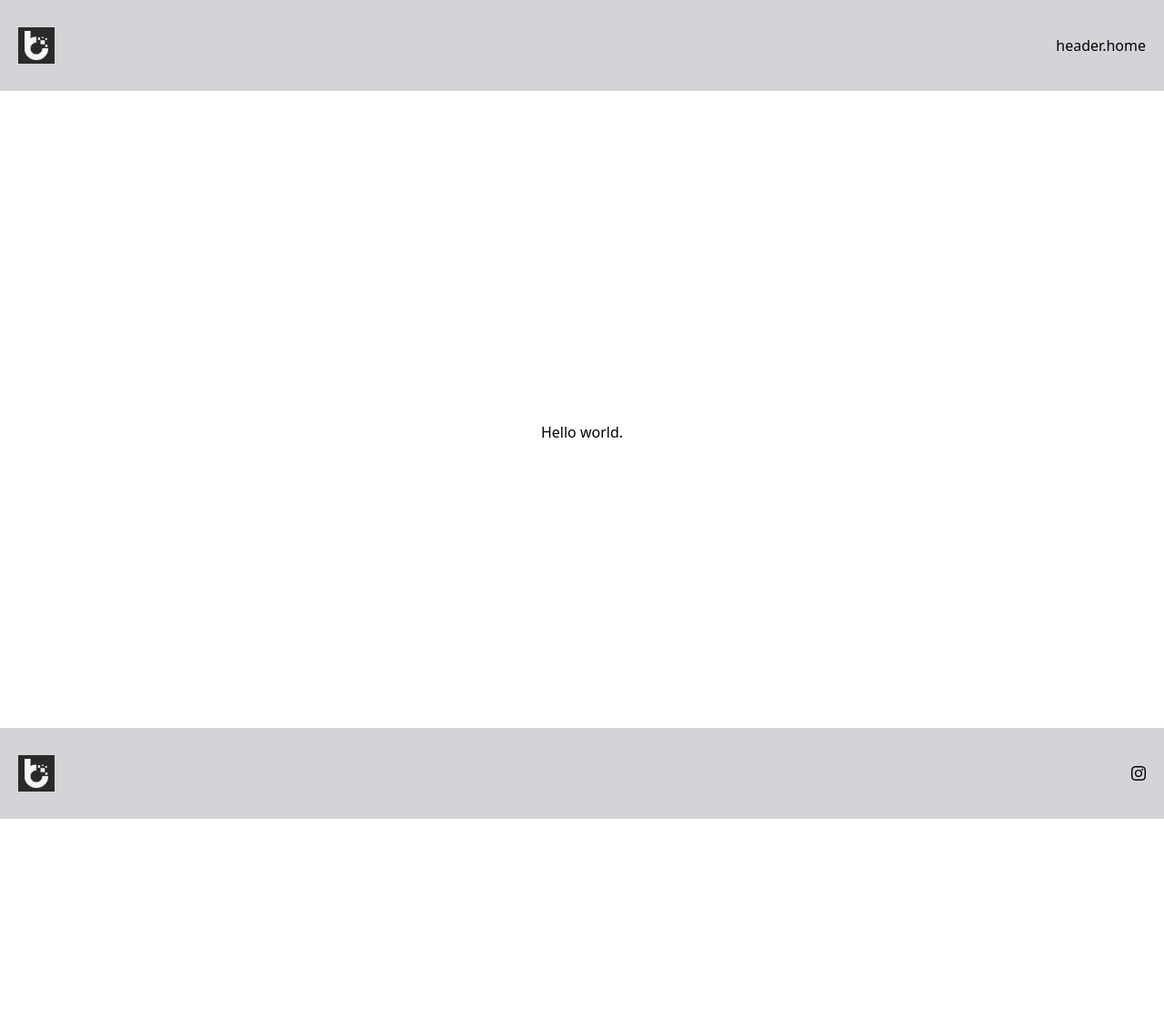
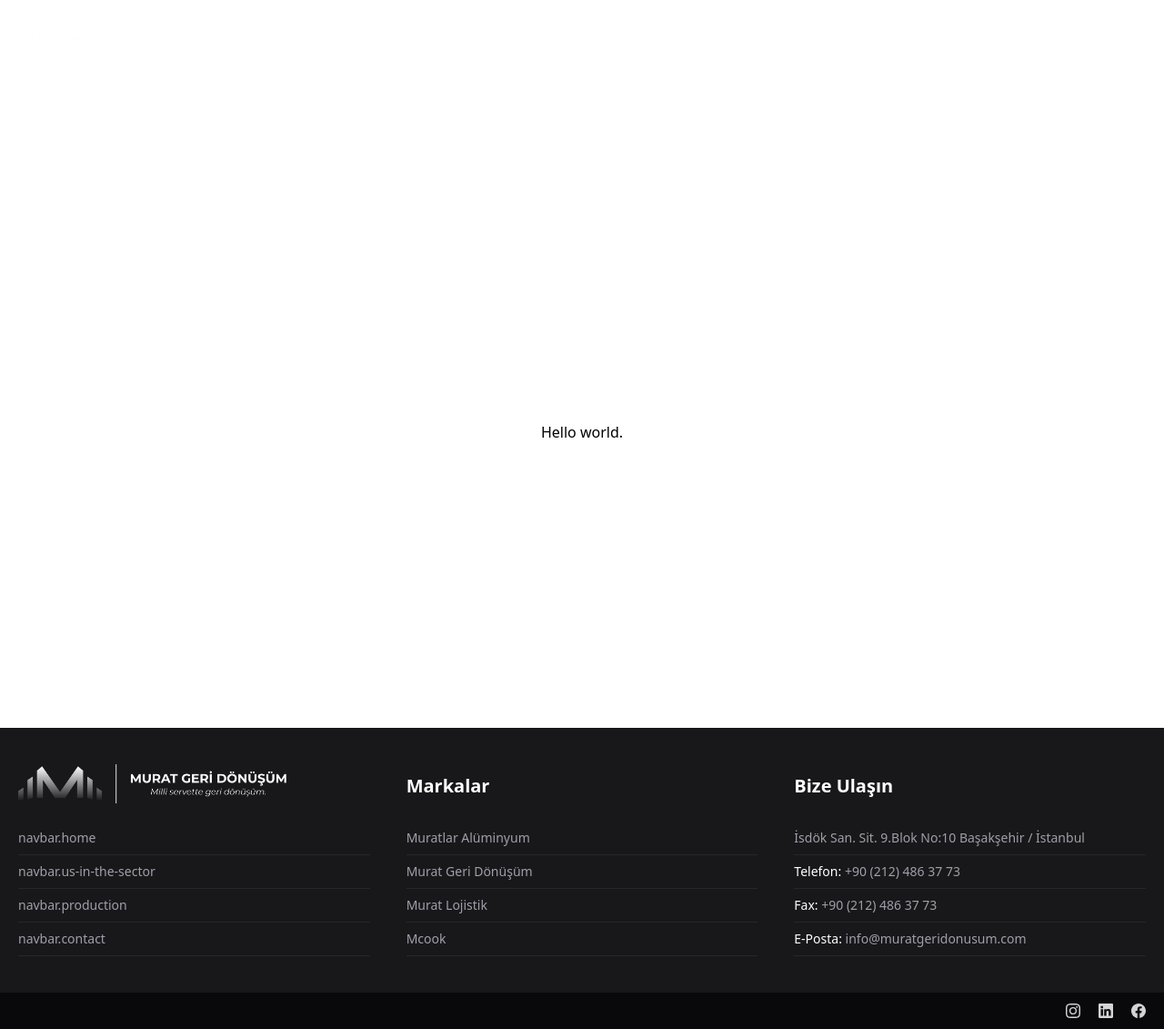
Before and after one commit to jaeger-dvlp/muratlar-alu-fl, a Next.js app: page / in a window 1280 px wide. Shown: the whole page at 91% size. Before the commit the page ends 900 px from the top, so only its background shows below. Built offline with nearby package versions, Linux system fonts and the light colour scheme.

Commit message:
feat: create component

```diff
--- a/src/components/layout/Footer.tsx
+++ b/src/components/layout/Footer.tsx
@@ -1,10 +1,15 @@
 import React from 'react';
 import Link from 'next/link';
-import { BsInstagram } from 'react-icons/bs';
-import Logo from '@/public/assets/img/beyond.png';
+import { BsFacebook, BsInstagram, BsLinkedin } from 'react-icons/bs';
+import { useTranslation } from 'next-i18next';
+import { NavbarLinks } from '@/components/layout/Navbar';
 import { FooterSocialLink } from '@/types/boilerplate.types';
 
+import Logo from '@/public/assets/img/logo-wtext.png';
+
 function Footer(): JSX.Element {
+  const { t } = useTranslation();
+
   const FooterSocialLinks: FooterSocialLink[] = [
     {
       id: 0,
@@ -12,13 +17,25 @@ function Footer(): JSX.Element {
       url: 'https://www.instagram.com',
       icon: BsInstagram,
     },
+    {
+      id: 1,
+      name: 'Linkedin',
+      url: 'https://www.linkedin.com',
+      icon: BsLinkedin,
+    },
+    {
+      id: 2,
+      name: 'Facebook',
+      url: 'https://www.facebook.com',
+      icon: BsFacebook,
+    },
   ];
 
   const getSocialLinks = (): JSX.Element[] => {
     const elements = FooterSocialLinks.map(({ id, url, icon: Icon }) => (
-      <li key={`fs-elm-${id}`}>
-        <a href={url} target="_blank" rel="noreferrer">
-          <Icon className="h-4 w-4 text-black transition-all duration-150 hover:bg-white/30" />
+      <li key={`fs-elm-${id}`} className="m-0 flex p-0">
+        <a className="m-0 p-0" href={url} target="_blank" rel="noreferrer">
+          <Icon className="h-4 w-4 text-zinc-300 transition-all duration-150 hover:text-white" />
         </a>
       </li>
     ));
@@ -27,20 +44,100 @@ function Footer(): JSX.Element {
   };
 
   return (
-    <footer className="m-0 flex min-h-[100px] w-full flex-wrap items-center justify-center bg-zinc-300 p-0">
-      <section className="max-w-theme flex w-full flex-wrap items-center justify-between p-5">
-        <Link href="/" className="relative">
+    <footer className="font-theme m-0 flex min-h-[100px] w-full flex-wrap items-center justify-center bg-zinc-900 p-0">
+      <section className="max-w-theme grid-col-1 grid w-full flex-wrap place-content-center items-stretch gap-5 gap-x-10 p-5 py-10 sm:grid-cols-2 md:grid-cols-3 lg:grid-cols-3 lg:place-content-between">
+        <ul className="flex h-full flex-col items-start justify-start gap-2">
+          <Link href="/" className="relative mb-5">
             <img
               alt="Logo"
               src={Logo.src}
-            className="aspect-square w-10 bg-black object-contain p-1 opacity-80 transition-all duration-150"
+              className="h-[43px] w-full max-w-[300px] object-contain invert transition-all duration-150"
             />
           </Link>
-        <nav className="flex items-center justify-center">
-          <ul className="flex list-none flex-wrap items-center justify-center gap-3 lg:flex-nowrap xl:flex-nowrap">
+          {NavbarLinks.map(({ name, url, id }) => (
+            <li
+              key={`footer-link-main-${id}`}
+              className="flex w-full items-center justify-start border-b border-b-zinc-800 pb-2 text-sm"
+            >
+              <Link className="text-zinc-400 hover:text-white" href={url}>
+                {t(name)}
+              </Link>
+            </li>
+          ))}
+        </ul>
+        <ul className="flex h-full flex-col justify-start gap-2">
+          <h3 className="my-2.5 h-[43px] self-start text-xl font-semibold text-white">
+            Markalar
+          </h3>
+          <li className="flex w-full items-center justify-start self-end border-b border-b-zinc-800 pb-2 text-sm">
+            <Link className="text-zinc-400 hover:text-white" href="/markalar">
+              Muratlar Alüminyum
+            </Link>
+          </li>
+          <li className="flex w-full items-center justify-start border-b border-b-zinc-800 pb-2 text-sm">
+            <Link className="text-zinc-400 hover:text-white" href="/markalar">
+              Murat Geri Dönüşüm
+            </Link>
+          </li>
+          <li className="flex w-full items-center justify-start border-b border-b-zinc-800 pb-2 text-sm">
+            <Link className="text-zinc-400 hover:text-white" href="/markalar">
+              Murat Lojistik
+            </Link>
+          </li>
+          <li className="flex w-full items-center justify-start border-b border-b-zinc-800 pb-2 text-sm">
+            <Link className="text-zinc-400 hover:text-white" href="/markalar">
+              Mcook
+            </Link>
+          </li>
+        </ul>
+        <ul className="flex h-full flex-col justify-start gap-2">
+          <h3 className="my-2.5 h-[43px] self-start text-xl font-semibold text-white">
+            Bize Ulaşın
+          </h3>
+          <li className="flex w-full items-center justify-start self-end border-b border-b-zinc-800 pb-2 text-sm">
+            <p className="text-zinc-400">
+              İsdök San. Sit. 9.Blok No:10 Başakşehir / İstanbul
+            </p>
+          </li>
+          <li className="flex w-full items-center justify-start border-b border-b-zinc-800 pb-2 text-sm">
+            <p>
+              <span className="text-white">Telefon: </span>
+              <Link
+                className="text-zinc-400 hover:text-white"
+                href="tel:+902124863773"
+              >
+                +90 (212) 486 37 73
+              </Link>
+            </p>
+          </li>
+          <li className="flex w-full items-center justify-start border-b border-b-zinc-800 pb-2 text-sm">
+            <p>
+              <span className="text-white">Fax: </span>
+              <Link
+                className="text-zinc-400 hover:text-white"
+                href="tel:+902124863773"
+              >
+                +90 (212) 486 37 73
+              </Link>
+            </p>
+          </li>
+          <li className="flex w-full items-center justify-start border-b border-b-zinc-800 pb-2 text-sm">
+            <p>
+              <span className="text-white">E-Posta: </span>
+              <Link
+                className="text-zinc-400 hover:text-white"
+                href="mailto:info@muratgeridonusum.com"
+              >
+                info@muratgeridonusum.com
+              </Link>
+            </p>
+          </li>
+        </ul>
+      </section>
+      <section className="flex w-full items-center justify-center bg-zinc-950">
+        <section className="max-w-theme flex w-full items-center justify-end gap-5 p-3 px-5">
           {getSocialLinks()}
-          </ul>
-        </nav>
+        </section>
       </section>
     </footer>
   );
--- a/src/components/layout/Navbar.tsx
+++ b/src/components/layout/Navbar.tsx
@@ -1,9 +1,10 @@
 import React from 'react';
 import Link from 'next/link';
 import { useRouter } from 'next/router';
+import { useTranslation } from 'next-i18next';
 import { HiOutlineMenuAlt3 } from 'react-icons/hi';
 
-import Logo from '@/public/assets/img/beyond.png';
+import Logo from '@/public/assets/img/logo.png';
 import {
   NavbarLink,
   MobileMenuProps,
@@ -11,14 +12,42 @@ import {
 } from '@/types/boilerplate.types';
 
 const ClassNames: NavbarClass = {
-  desktop: 'text-black',
-  mobile: 'text-white',
+  desktop:
+    'hover:text-white letter-spacing-3 transition-all font-normal text-xs duration-150 uppercase',
+  mobile: 'text-white uppercase',
 };
+
+export const NavbarLinks: NavbarLink[] = [
+  {
+    id: 0,
+    name: 'navbar.home',
+    url: '/',
+    classNames: ClassNames,
+  },
+  {
+    id: 1,
+    name: 'navbar.us-in-the-sector',
+    url: '/us-in-the-sector',
+    classNames: ClassNames,
+  },
+  {
+    id: 2,
+    name: 'navbar.production',
+    url: '/production',
+    classNames: ClassNames,
+  },
+  {
+    id: 3,
+    name: 'navbar.contact',
+    url: '/contact',
+    classNames: ClassNames,
+  },
+];
 
 function MobileMenu({ isActive, children }: MobileMenuProps): JSX.Element {
   return (
     <div
-      className={`${isActive ? 'translate-x-0' : 'translate-x-full'} fixed top-0 left-0 z-[49] flex h-full w-full flex-col items-center justify-start bg-zinc-500 px-5 transition-all duration-500 lg:hidden`}
+      className={`${isActive ? 'translate-x-0' : 'translate-x-full'} font-theme fixed top-0 left-0 z-[49] flex h-full w-full flex-col items-center justify-start bg-black px-5 transition-all duration-500 lg:hidden`}
     >
       <ul className="flex h-full w-full flex-col items-center justify-center gap-10 overflow-y-auto py-[150px]">
         {children}
@@ -29,20 +58,12 @@ function MobileMenu({ isActive, children }: MobileMenuProps): JSX.Element {
 
 export default function Navbar(): JSX.Element {
   const Router = useRouter();
-  const t = (name: string) => name;
+  const { t, i18n } = useTranslation();
+  const [scrolledDown, setScrolledDown] = React.useState<boolean>(false);
   const [mobileMenu, setMobileMenu] = React.useState<boolean>(false);
 
-  const HeaderLinks: NavbarLink[] = [
-    {
-      id: 0,
-      name: 'header.home',
-      url: '/',
-      classNames: ClassNames,
-    },
-  ];
-
   const getDesktopElements = (): JSX.Element[] => {
-    const elements = HeaderLinks.map(
+    const elements = NavbarLinks.map(
       ({ url, name, id, classNames: { desktop: className }, external }) => (
         <li key={`d-elm-${id}`}>
           {external ? (
@@ -67,7 +88,7 @@ export default function Navbar(): JSX.Element {
   };
 
   const getMobileElements = (): JSX.Element[] => {
-    const elements = HeaderLinks.map(
+    const elements = NavbarLinks.map(
       ({ url, name, id, classNames: { mobile: className }, external }) => (
         <li key={`m-elm-${id}`}>
           {external ? (
@@ -105,19 +126,53 @@ export default function Navbar(): JSX.Element {
     setMobileMenu(false);
   }, [Router]);
 
+  React.useEffect(() => {
+    const handleScroll = () => {
+      if (window.scrollY > 50) {
+        setScrolledDown(true);
+      } else {
+        setScrolledDown(false);
+      }
+    };
+
+    window.addEventListener('scroll', handleScroll);
+    window.addEventListener('load', handleScroll);
+
+    return () => {
+      window.removeEventListener('scroll', handleScroll);
+      window.removeEventListener('load', handleScroll);
+    };
+  }, []);
+
   return (
-    <header className="font-theme fixed top-0 left-0 z-[10] flex min-h-[100px] w-full items-center justify-center bg-zinc-300">
-      <section className="max-w-theme flex w-full flex-wrap items-center justify-between gap-5 p-5">
+    <>
+      <header
+        className={`${scrolledDown ? 'bg-black/30 backdrop-blur-xl' : 'bg-transaparent backdrop-blur-none'} font-theme fixed top-0 left-0 z-[50] flex w-full items-center justify-center`}
+      >
+        <section
+          className={`${scrolledDown ? 'py-4' : 'py-6'} max-w-theme flex w-full flex-wrap items-center justify-between gap-5 px-5 transition-all duration-150`}
+        >
           <Link href="/" className="relative z-[50]">
             <img
               alt="Logo"
               src={Logo.src}
-            className="aspect-square w-10 bg-black object-contain p-1 opacity-80 transition-all duration-150"
+              className="w-full max-w-[100px] object-contain invert transition-all duration-150"
             />
           </Link>
           <nav className="hidden w-fit items-center justify-end gap-5 lg:flex">
-          <ul className="flex w-fit items-center justify-end gap-5">
+            <ul
+              className={` ${scrolledDown ? 'text-zinc-300' : 'text-white'} flex w-fit items-center justify-end gap-10 transition-all duration-150`}
+            >
               {getDesktopElements()}
+              <li>
+                <Link
+                  className={ClassNames.desktop}
+                  href={Router.asPath}
+                  locale={i18n.language === 'tr' ? 'en' : 'tr'}
+                >
+                  {i18n.language === 'tr' ? 'ENG' : 'TR'}
+                </Link>
+              </li>
             </ul>
           </nav>
           <button
@@ -128,11 +183,23 @@ export default function Navbar(): JSX.Element {
             <HiOutlineMenuAlt3
               className={`${
                 mobileMenu ? 'rotate-180' : 'rotate-0'
-            } h-8 w-8 text-center transition-all duration-500`}
+              } h-8 w-8 text-center text-white transition-all duration-500`}
             />
           </button>
         </section>
-      <MobileMenu isActive={mobileMenu}>{getMobileElements()}</MobileMenu>
       </header>
+      <MobileMenu isActive={mobileMenu}>
+        {getMobileElements()}
+        <li>
+          <Link
+            href={Router.asPath}
+            className={ClassNames.mobile}
+            locale={i18n.language === 'tr' ? 'en' : 'tr'}
+          >
+            {i18n.language === 'tr' ? 'ENG' : 'TR'}
+          </Link>
+        </li>
+      </MobileMenu>
+    </>
   );
 }
```
Also changed, not shown: src/components/homepage/Banner.tsx (added, +27 -0 lines). Lines whose indentation alone changed are shown as unchanged.
